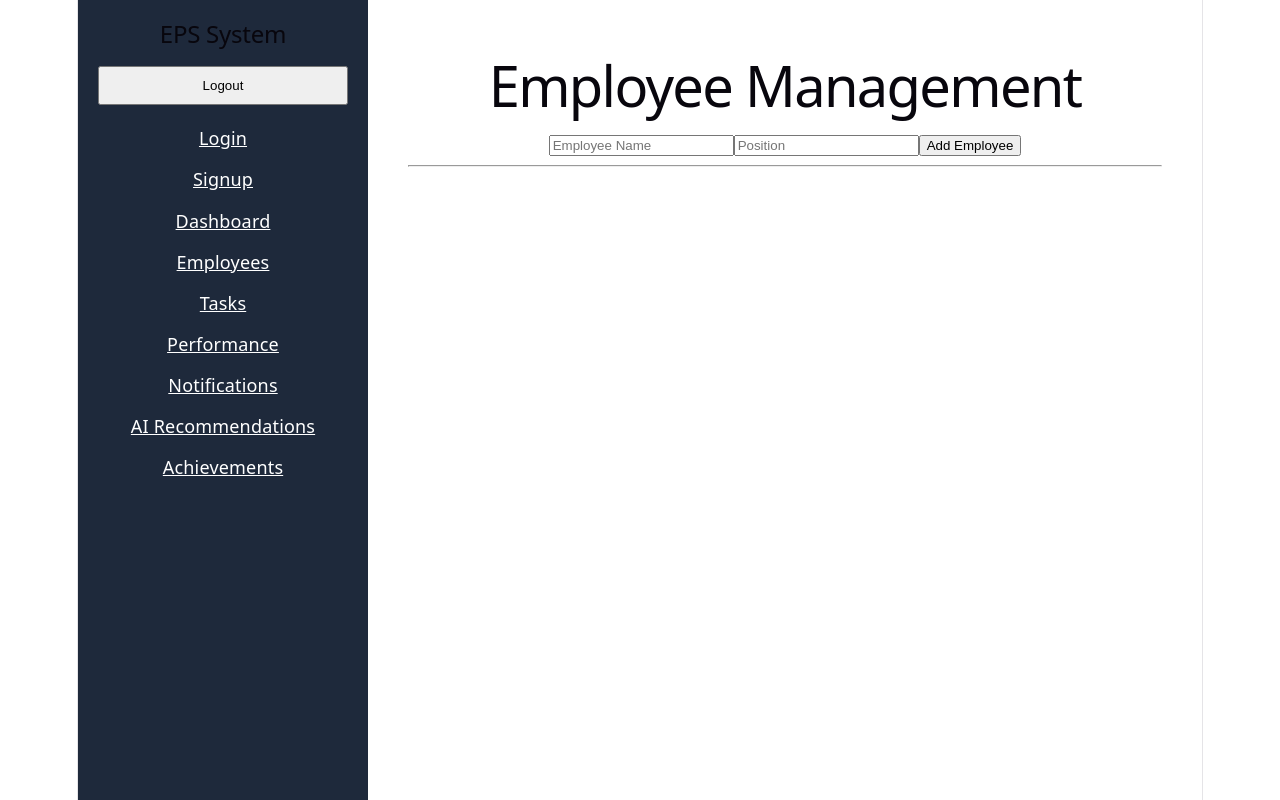
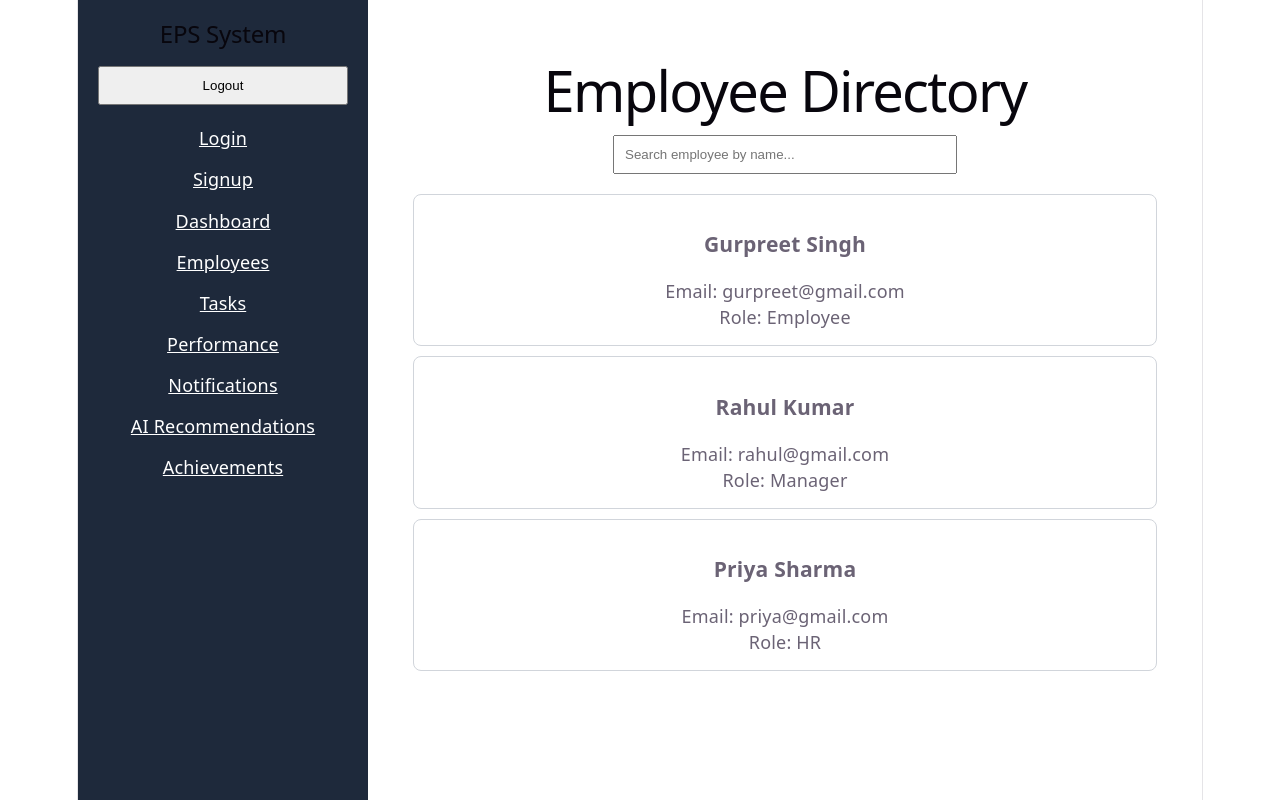
Before and after one commit to gupreetsingh6969/employee-performance-system, a React app in the folder frontend/: page /employees in a window 1280 px wide. Built offline with nearby package versions, Linux system fonts and the light colour scheme; the HTML template or start-up script is replaced by a standard one.

Commit message:
Added employee search functionality

```diff
--- a/frontend/src/pages/Employee.jsx
+++ b/frontend/src/pages/Employee.jsx
@@ -1,114 +1,79 @@
-import { useState, useEffect } from "react";
+import { useState } from "react";
 
 function Employee() {
 
-const [employees,setEmployees]=useState([]);
-const [name,setName]=useState("");
-const [position,setPosition]=useState("");
+const [keyword, setKeyword] = useState("");
 
-useEffect(()=>{
+const employeeRecords = [
 
-const savedEmployees=
-JSON.parse(
-localStorage.getItem("employees")
-) || [];
+{
+id:1,
+fullName:"Gurpreet Singh",
+email:"gurpreet@gmail.com",
+designation:"Employee"
+},
 
-setEmployees(savedEmployees);
+{
+id:2,
+fullName:"Rahul Kumar",
+email:"rahul@gmail.com",
+designation:"Manager"
+},
 
-},[]);
+{
+id:3,
+fullName:"Priya Sharma",
+email:"priya@gmail.com",
+designation:"HR"
+}
 
-const addEmployee=()=>{
-
-if(!name || !position) return;
-
-const newEmployee={
-
-id:Date.now(),
-name,
-position
-
-};
-
-const updatedEmployees=[
-...employees,
-newEmployee
 ];
 
-setEmployees(updatedEmployees);
+const visibleEmployees = employeeRecords.filter((item)=>
 
-localStorage.setItem(
-"employees",
-JSON.stringify(updatedEmployees)
+item.fullName
+.toLowerCase()
+.includes(keyword.toLowerCase())
+
 );
-
-setName("");
-setPosition("");
-
-};
-
-const deleteEmployee=(id)=>{
-
-const updatedEmployees=
-employees.filter(
-(emp)=>emp.id!==id
-);
-
-setEmployees(updatedEmployees);
-
-localStorage.setItem(
-"employees",
-JSON.stringify(updatedEmployees)
-);
-
-};
 
 return(
 
+<div style={{padding:"25px"}}>
+
+<h1>Employee Directory</h1>
+
+<input
+type="text"
+placeholder="Search employee by name..."
+value={keyword}
+onChange={(e)=>setKeyword(e.target.value)}
+style={{
+padding:"10px",
+width:"320px",
+marginBottom:"20px"
+}}
+/>
+
+{
+
+visibleEmployees.map((employee)=>(
+
 <div
+key={employee.id}
 style={{
-padding:"20px",
-textAlign:"center"
+border:"1px solid #d1d5db",
+padding:"15px",
+marginBottom:"10px",
+borderRadius:"8px"
 }}
 >
 
-<h1>Employee Management</h1>
+<h3>{employee.fullName}</h3>
 
-<input
-type="text"
-placeholder="Employee Name"
-value={name}
-onChange={(e)=>setName(e.target.value)}
-/>
+<p>Email: {employee.email}</p>
 
-<input
-type="text"
-placeholder="Position"
-value={position}
-onChange={(e)=>setPosition(e.target.value)}
-/>
-
-<button onClick={addEmployee}>
-Add Employee
-</button>
-
-<hr/>
-
-{
-
-employees.map((emp)=>(
-
-<div key={emp.id}>
-
-<h3>{emp.name}</h3>
-<p>{emp.position}</p>
-
-<button
-onClick={()=>
-deleteEmployee(emp.id)
-}
->
-Delete
-</button>
+<p>Role: {employee.designation}</p>
 
 </div>
 
```
